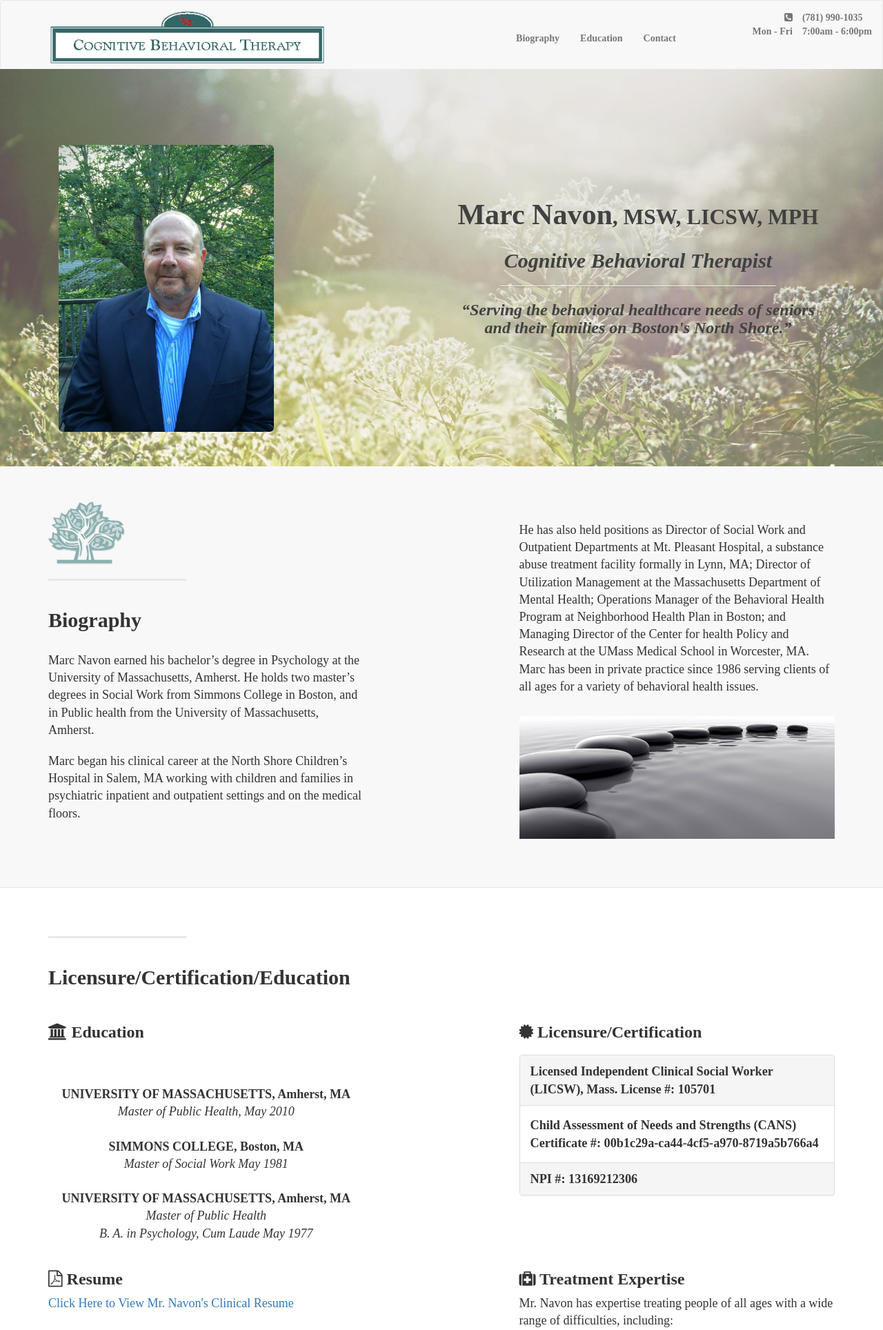
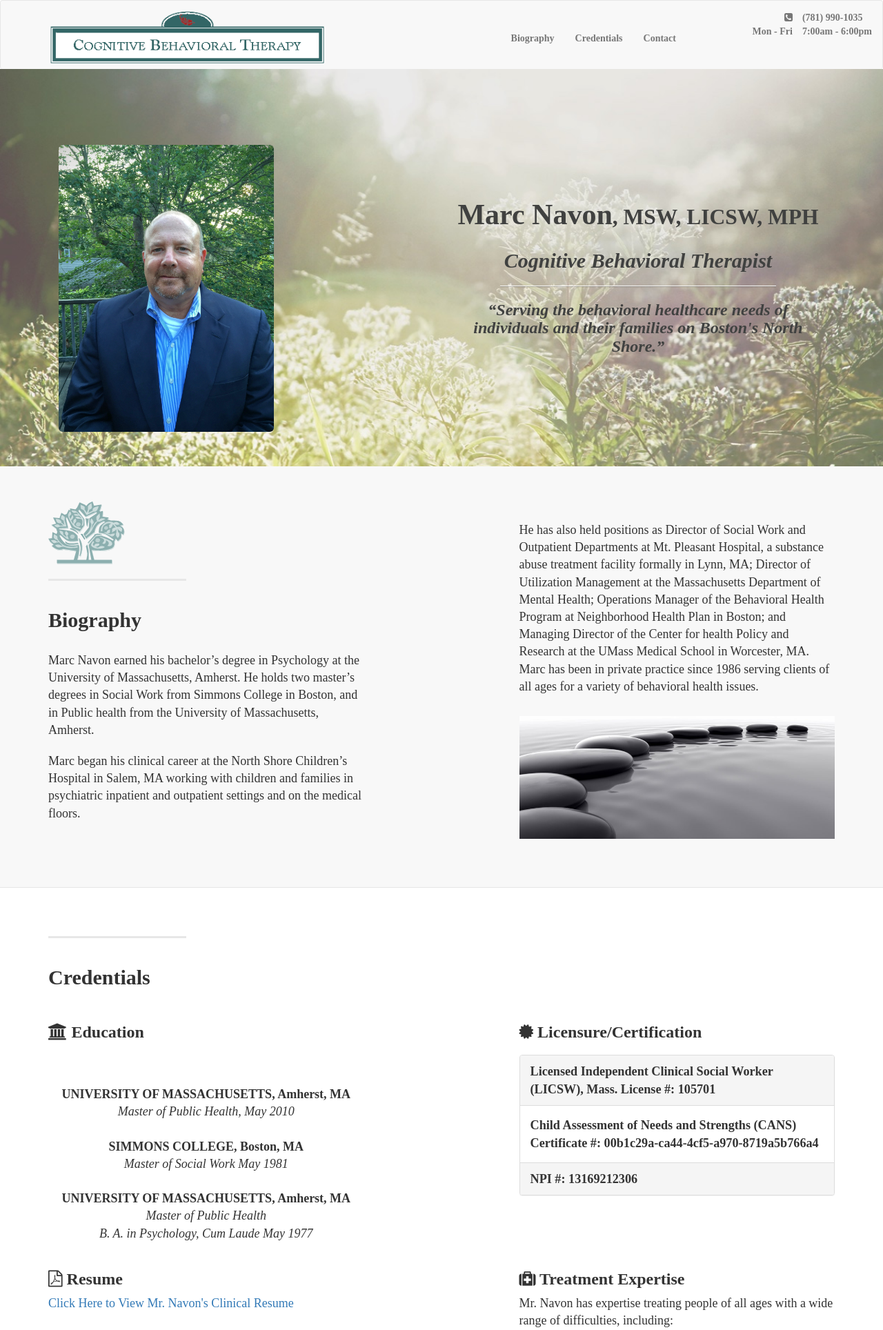
Before and after one commit to benwells/therapy-website, a Node server app: page / in a window 1280 px wide. Shown: the top 1928 px of the page at 69% size. Run offline with Node 20, Linux system fonts and the light colour scheme; some libraries are stand-ins or nearby versions.

Commit message:
final tweaks

```diff
--- a/app/views/home/home-template.jade
+++ b/app/views/home/home-template.jade
@@ -38,7 +38,7 @@ block nav
           li
             a(href='#about') Biography
           li
-            a(href='#services') Education
+            a(href='#services') Credentials
           li
             a(href='#contact') Contact
       ul#hours.nav.navbar-nav.navbar-right
@@ -73,7 +73,7 @@ block titlepane
               hr.intro-divider
               h3
                 i
-                  | &ldquo;Serving the behavioral healthcare needs of seniors and their families on
+                  | &ldquo;Serving the behavioral healthcare needs of individuals and their families on
                   | Boston&apos;s North Shore.&rdquo;
 
 block mission
@@ -111,7 +111,7 @@ block services
             .col-lg-5.col-sm-pull-6.col-sm-6
               hr.section-heading-spacer
               .clearfix
-              h2.section-heading Licensure/Certification/Education
+              h2.section-heading Credentials
           .row
             .col-lg-5.col-lg-offset-1.col-sm-push-6.col-sm-6
               .clearfix
@@ -253,7 +253,7 @@ block footer
                   a(href='#about') Biography
                 li.footer-menu-divider &sdot;
                 li
-                  a(href='#services') Education
+                  a(href='#services') Credentials
                 li.footer-menu-divider &sdot;
                 li
                   a(href='#contact') Contact
```
